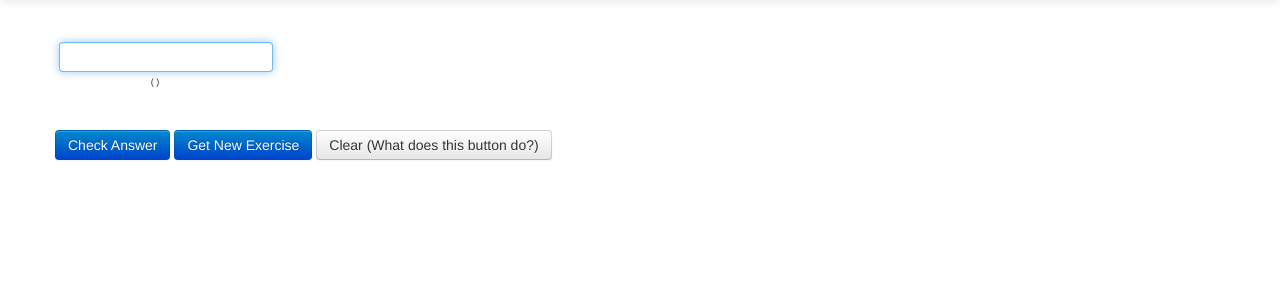
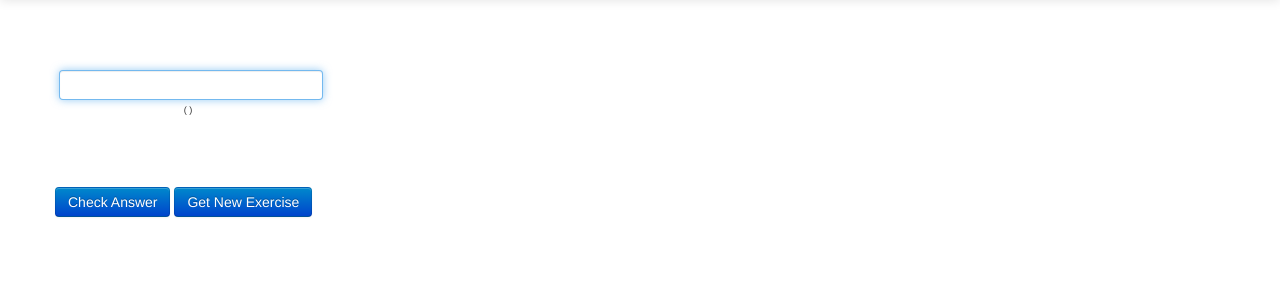
Before and after one commit to carlschroedl/conj, a Django app: page /conjugate/ in a window 1280 px wide. Shown: the part 41-341 px from the top of the page. Run offline with Django 3.2, Linux system fonts and the light colour scheme; data that the repository does not hold is empty; parts of the project's set-up code (start-up, migrations or seed data) failed here and were passed over; some libraries are stand-ins or nearby versions.

Commit message:
updated UI

```diff
--- a/dj/mysite/static/css/styles.css
+++ b/dj/mysite/static/css/styles.css
@@ -1,6 +1,9 @@
 body {padding-top: 60px;}
 .sentence {display: inline-block;}
-.verb {position: relative; top: 1.66em;}
-.verb input {width: 200px; margin:0 .25em;}
-.verb label {width: 200px; text-align: center; font-size: .66em;}
+.word, .verb {height: 4em;}
+.word {display: inline-block; vertical-align: top;}
+.verb {position: relative; display: inline-block; top: -5px;}
+.verb input {width: 250px; margin:0 .25em;}
+.verb label {width: 266px; text-align: center; font-size: .66em;}
 .buttons {margin-top:4em;}
+#feedback {height:4em;}
--- a/dj/mysite/templates/conjugate.html
+++ b/dj/mysite/templates/conjugate.html
@@ -13,6 +13,7 @@
 {% endblock scripts %}
 
 {% block content %}
+<div id="feedback">
 	<div id="success" class="alert alert-success" data-alert="alert"
 	     data-bind="visible: userWasCorrect">
 	    <button type="button" class="close" data-dismiss="alert">×</button>
@@ -23,13 +24,14 @@
 	    <button type="button" class="close" data-dismiss="alert">×</button>
 	    Uh-oh that isn't correct.
 	</div>
+</div>
 <div id="sentence">
     <div class="sentence">
         <!-- ko foreach: leftHalf -->
-            <span class="sentence word"
+            <span class="word"
             data-bind="text: $data"></span>
         <!-- /ko -->
-        <span class="sentence verb">
+        <span class="verb">
             <input tabindex="1" type="text" id="verb"
             data-bind="value: userAnswer, hasfocus: startExercise"/>
             <label for="verb">
@@ -60,6 +62,5 @@
     click: checkAnswer">Check Answer</button>
     <button tabindex="3" type="submit" class="btn btn-primary" id="post" data-bind="
     click: getNewExercise, hasfocus: userWasCorrect()">Get New Exercise</button>
-    <button type="submit" class="btn">Clear (What does this button do?)</button>
 </div>
 {% endblock %}
```
Lines whose indentation alone changed are shown as unchanged.
